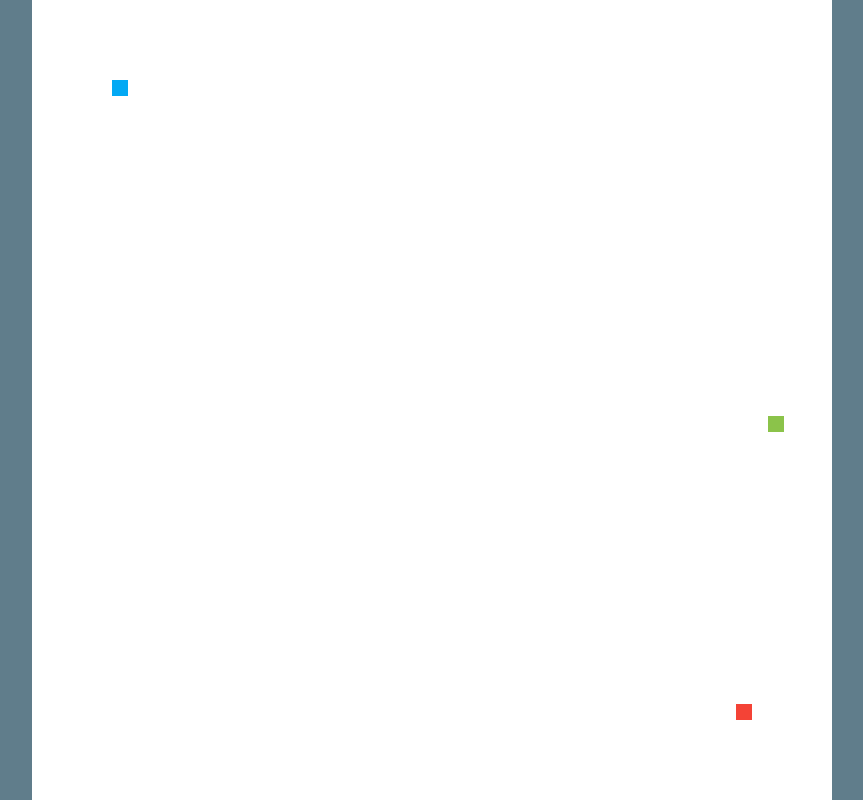
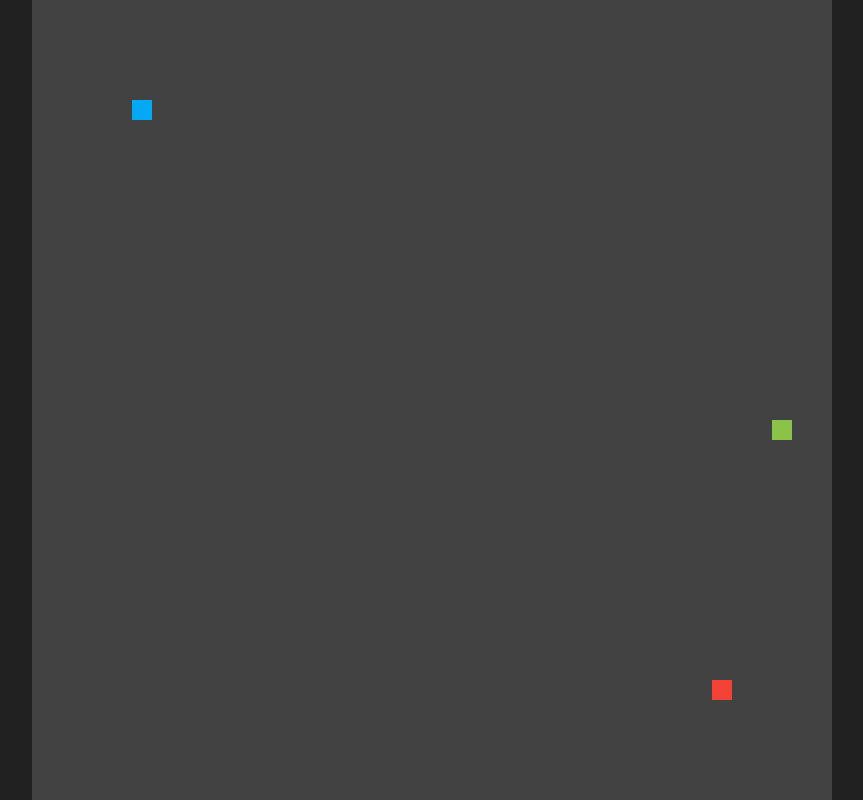
Before and after one commit to heidilee/snake, a plain HTML site: page index.html in a window 1280 px wide. Shown: the whole page, without its empty margins (208-1071 px from the left). Drawn offline with Linux system fonts and the light colour scheme.

Commit message:
Changed to dark theme, made grid smaller

```diff
--- a/game.js
+++ b/game.js
@@ -5,16 +5,16 @@ const displaySize = display.width = display.height = Math.min(window.innerWidth,
 display.style.width = (displaySize / 2) + "px";
 display.style.height = (displaySize / 2) + "px";
 
-let blockSize = displaySize / 50;
+let blockSize = displaySize / 40;
 
-let apple = {x: parseInt(Math.random() * 50), y: parseInt(Math.random() * 50)};
+let apple = {x: parseInt(Math.random() * 40), y: parseInt(Math.random() * 40)};
 let snakeP1 = [];
 let snakeP2 = [];
 
 let direction = 0;
 
 snakeP1.push({x: 5, y: 5});
-snakeP2.push({x: 44, y: 44});
+snakeP2.push({x: 34, y: 34});
 
 document.onkeydown = (event) => {
     event = event || window.event;
@@ -35,25 +35,25 @@ function update() {
         snakeP2.unshift({x: snakeP2[0].x, y: snakeP2[0].y - 1});
         snakeP2.pop();
         if (snakeP2[0].y < 0)
-            snakeP2[0].y = 49;
+            snakeP2[0].y = 39;
     }
     if (direction === 2) {
         snakeP2.unshift({x: snakeP2[0].x + 1, y: snakeP2[0].y});
         snakeP2.pop();
-        if (snakeP2[0].x > 49)
+        if (snakeP2[0].x > 39)
             snakeP2[0].x = 0;
     }
     if (direction === 3) {
         snakeP2.unshift({x: snakeP2[0].x, y: snakeP2[0].y + 1});
         snakeP2.pop();
-        if (snakeP2[0].y > 49)
+        if (snakeP2[0].y > 39)
             snakeP2[0].y = 0;
     }
     if (direction === 4) {
         snakeP2.unshift({x: snakeP2[0].x - 1, y: snakeP2[0].y});
         snakeP2.pop();
         if (snakeP2[0].x < 0)
-            snakeP2[0].x = 49;
+            snakeP2[0].x = 39;
     }
 }
 
--- a/style.css
+++ b/style.css
@@ -8,7 +8,8 @@
 html {
     width: 100%;
     height: 100%;
-    background-color: #607D8B;
+    background-color: #212121;
+    text-align: center;
 }
 
 p {
@@ -17,9 +18,8 @@ p {
 }
 
 .display {
-    background-color: white;
+    background-color: #424242;
     left: 50%;
-    max-width: 80%;
     position: absolute;
     top: 50%;
     -webkit-transform: translate(-50%, -50%);
```
